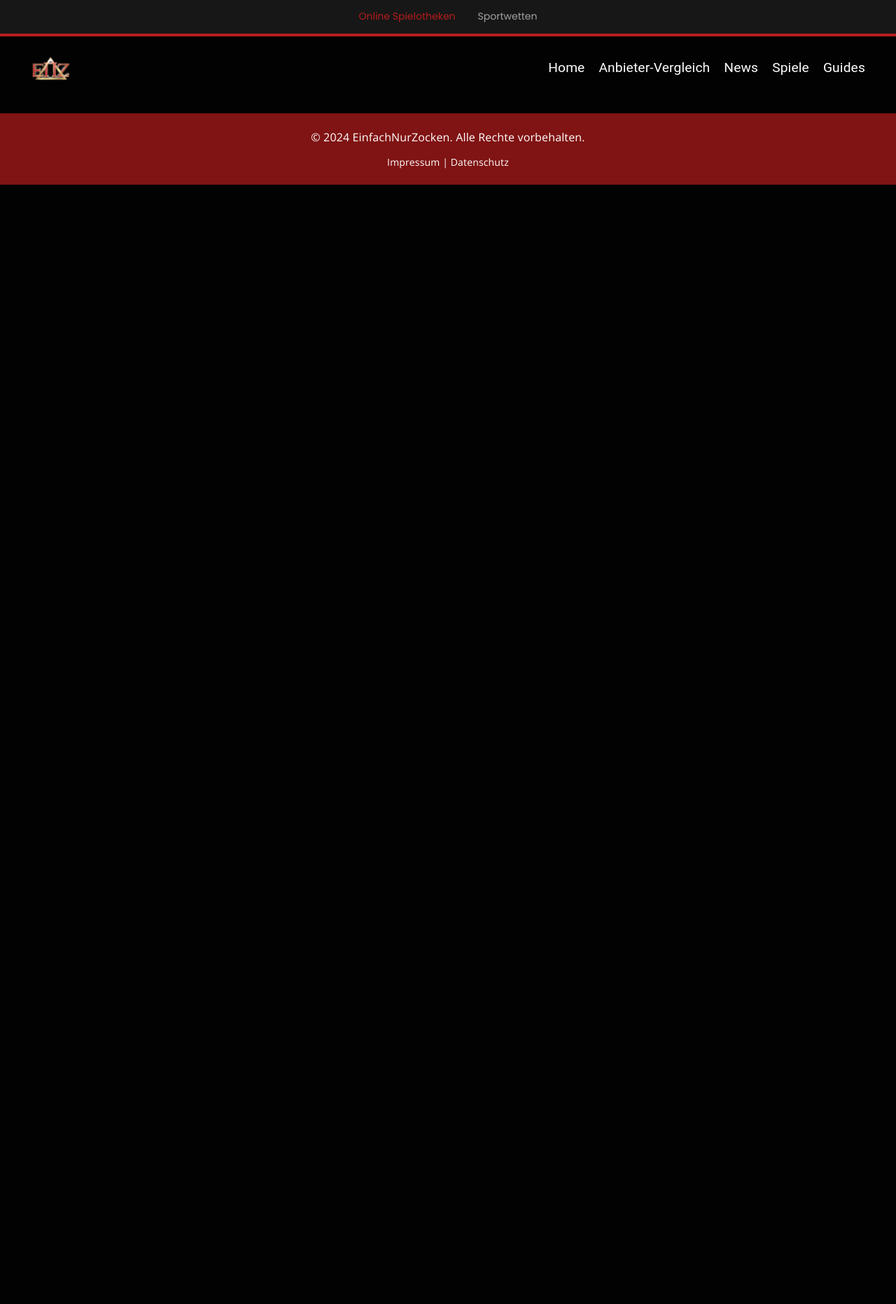
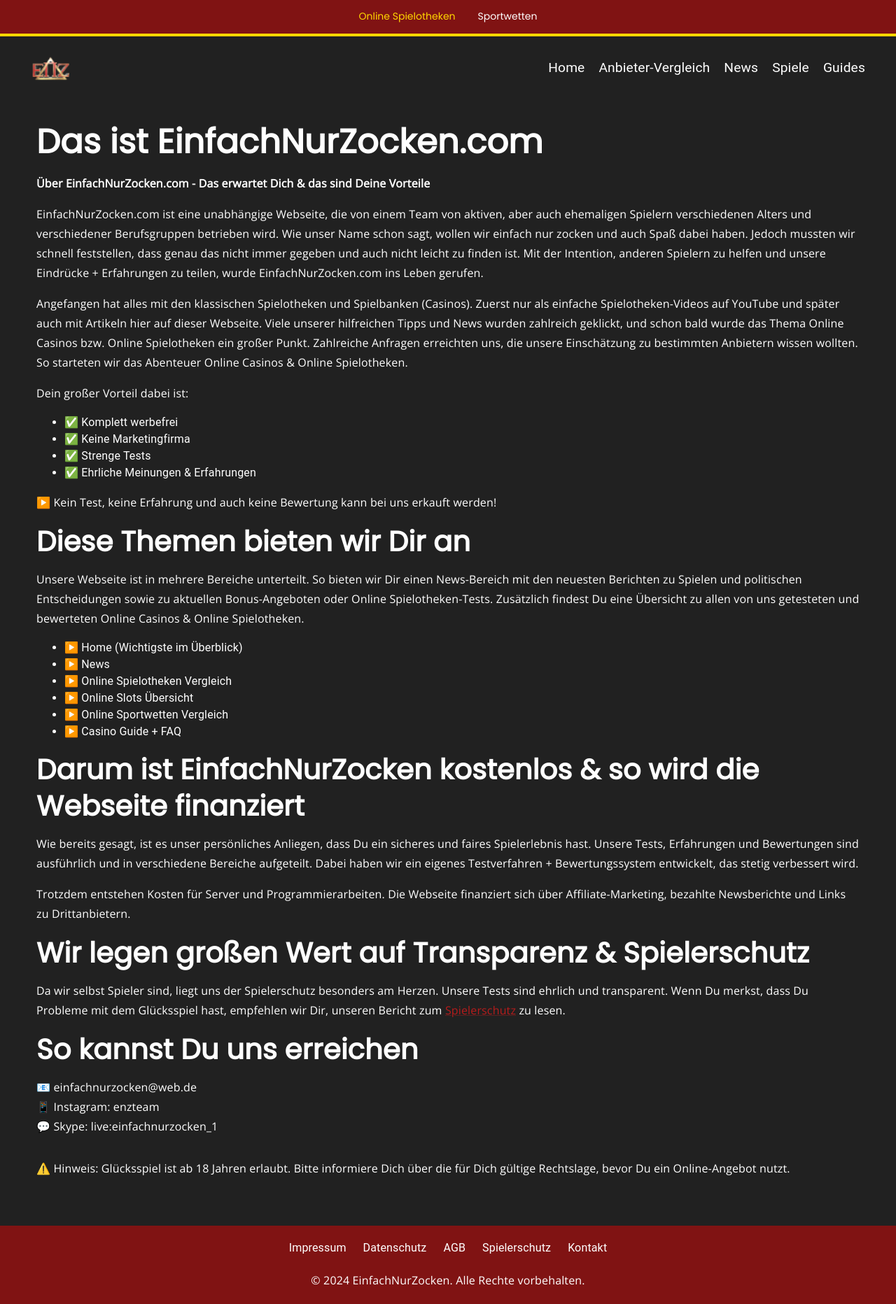
Before and after one commit to NicoLoyLife/einfachnurzocken, a React (Create React App) app: page /about in a window 1280 px wide. Shown: the whole page at 70% size. Before the commit the page ends 800 px from the top, so only its background shows below. Built offline with nearby package versions, Linux system fonts and the light colour scheme; a web font is replaced by a local one.

Commit message:
About Page hinzugefügt

```diff
--- a/src/App.js
+++ b/src/App.js
@@ -15,6 +15,7 @@
 import PrivacyPolicy from './pages/PrivacyPolicy';
 import Spielerschutz from './pages/Spielerschutz';
 import AGB from './pages/AGB';
+import About from './pages/About';
 import themes from './theme';
 
 function App() {
@@ -64,6 +65,7 @@
           <Route path="/datenschutz" element={<PrivacyPolicy />} />
           <Route path="/spielerschutz" element={<Spielerschutz />} />
           <Route path="/agb" element={<AGB />} />
+          <Route path="/about" element={<About />} />
         </Routes>
       </Wrapper>
       <Footer />
--- a/src/components/bonus/BonusOfferCard.js
+++ b/src/components/bonus/BonusOfferCard.js
@@ -103,11 +103,11 @@
             </Box>
 
             <Box sx={{ display: "flex", justifyContent: "space-around", mt: 3 }}>
-            <Button variant="outlined" color="primary">
-                Review
-            </Button>
             <Button variant="contained" color="primary">
                 Jetzt spielen
+            </Button>
+            <Button variant="outlined" color="secondary">
+                Review
             </Button>
             </Box>
         </Box>
--- a/src/components/common/Footer.js
+++ b/src/components/common/Footer.js
@@ -1,5 +1,5 @@
 import React from 'react';
-import { Box, Typography, Link as MuiLink } from '@mui/material';
+import { Box, Typography, Link as MuiLink, Grid } from '@mui/material';
 import { Link } from 'react-router-dom';
 
 function Footer() {
@@ -10,20 +10,41 @@
         color: 'white',
         padding: '20px',
         textAlign: 'center',
-        marginTop: '20px'
+        marginTop: '20px',
       }}
     >
-      <Typography variant="body1">
+      {/* Grid für strukturierte Links */}
+      <Grid container spacing={3} justifyContent="center">
+        <Grid item>
+          <MuiLink component={Link} to="/impressum" color="inherit" underline="hover">
+            Impressum
+          </MuiLink>
+        </Grid>
+        <Grid item>
+          <MuiLink component={Link} to="/datenschutz" color="inherit" underline="hover">
+            Datenschutz
+          </MuiLink>
+        </Grid>
+        <Grid item>
+          <MuiLink component={Link} to="/agb" color="inherit" underline="hover">
+            AGB
+          </MuiLink>
+        </Grid>
+        <Grid item>
+          <MuiLink component={Link} to="/spielerschutz" color="inherit" underline="hover">
+            Spielerschutz
+          </MuiLink>
+        </Grid>
+        <Grid item>
+          <MuiLink component={Link} to="/kontakt" color="inherit" underline="hover">
+            Kontakt
+          </MuiLink>
+        </Grid>
+      </Grid>
+
+      {/* Copyright Hinweis */}
+      <Typography variant="body1" sx={{ marginTop: '20px' }}>
         © 2024 EinfachNurZocken. Alle Rechte vorbehalten.
-      </Typography>
-      <Typography variant='body2' sx={{ marginTop: '10px' }}>
-        <MuiLink component={Link} to="/impressum" color="inherit" underline='hover'>
-          Impressum
-        </MuiLink>
-        {' | '}
-        <MuiLink component={Link} to="/datenschutz" color="inherit" underline='hover'>
-          Datenschutz
-        </MuiLink>
       </Typography>
     </Box>
   );
--- a/src/components/common/Topbar.js
+++ b/src/components/common/Topbar.js
@@ -21,9 +21,10 @@
     <AppBar
       position="static"
       sx={{
-        backgroundColor: "black",
+        backgroundColor: "primary.dark",
+        backgroundImage: "none",
         boxShadow: "none",
-        borderBottom: (theme) => `4px solid ${theme.palette.primary.main}`, // BorderBottom in Primärfarbe
+        borderBottom: (theme) => `4px solid ${theme.palette.secondary.main}`, // BorderBottom in Primärfarbe
       }}
     >
       <Tabs
@@ -36,9 +37,10 @@
           },
           ".MuiTab-root": {
             color: "white", // Textfarbe für inaktive Tabs
+            opacity: 1, // Volle Deckkraft für inaktive Tabs
           },
           ".Mui-selected": {
-            color: "primary.main", // Textfarbe für aktive Tabs
+            color: "secondary.main", // Textfarbe für aktive Tabs
           },
         }}
         centered
--- a/src/pages/About.js
+++ b/src/pages/About.js
@@ -0,0 +1,90 @@
+import React from 'react';
+import { Box, Typography, Link as MuiLink } from '@mui/material';
+
+function About() {
+  return (
+    <Box sx={{ padding: '2rem' }}>
+      <Typography variant="h1" component="h1" gutterBottom>
+        Das ist EinfachNurZocken.com
+      </Typography>
+
+      <Typography variant="body1" paragraph>
+        <strong>Über EinfachNurZocken.com - Das erwartet Dich & das sind Deine Vorteile</strong>
+      </Typography>
+      <Typography variant="body1" paragraph>
+        EinfachNurZocken.com ist eine unabhängige Webseite, die von einem Team von aktiven, aber auch ehemaligen Spielern verschiedenen Alters und verschiedener Berufsgruppen betrieben wird. Wie unser Name schon sagt, wollen wir einfach nur zocken und auch Spaß dabei haben. Jedoch mussten wir schnell feststellen, dass genau das nicht immer gegeben und auch nicht leicht zu finden ist. Mit der Intention, anderen Spielern zu helfen und unsere Eindrücke + Erfahrungen zu teilen, wurde EinfachNurZocken.com ins Leben gerufen.
+      </Typography>
+
+      <Typography variant="body1" paragraph>
+        Angefangen hat alles mit den klassischen Spielotheken und Spielbanken (Casinos). Zuerst nur als einfache Spielotheken-Videos auf YouTube und später auch mit Artikeln hier auf dieser Webseite. Viele unserer hilfreichen Tipps und News wurden zahlreich geklickt, und schon bald wurde das Thema Online Casinos bzw. Online Spielotheken ein großer Punkt. Zahlreiche Anfragen erreichten uns, die unsere Einschätzung zu bestimmten Anbietern wissen wollten. So starteten wir das Abenteuer Online Casinos & Online Spielotheken.
+      </Typography>
+
+      <Typography variant="body1" paragraph>
+        Dein großer Vorteil dabei ist:
+      </Typography>
+      <ul>
+        <li>✅ Komplett werbefrei</li>
+        <li>✅ Keine Marketingfirma</li>
+        <li>✅ Strenge Tests</li>
+        <li>✅ Ehrliche Meinungen & Erfahrungen</li>
+      </ul>
+
+      <Typography variant="body1" paragraph>
+        ▶️ Kein Test, keine Erfahrung und auch keine Bewertung kann bei uns erkauft werden!
+      </Typography>
+
+      <Typography variant="h2" component="h2" gutterBottom>
+        Diese Themen bieten wir Dir an
+      </Typography>
+
+      <Typography variant="body1" paragraph>
+        Unsere Webseite ist in mehrere Bereiche unterteilt. So bieten wir Dir einen News-Bereich mit den neuesten Berichten zu Spielen und politischen Entscheidungen sowie zu aktuellen Bonus-Angeboten oder Online Spielotheken-Tests. Zusätzlich findest Du eine Übersicht zu allen von uns getesteten und bewerteten Online Casinos & Online Spielotheken.
+      </Typography>
+
+      <ul>
+        <li>▶️ Home (Wichtigste im Überblick)</li>
+        <li>▶️ News</li>
+        <li>▶️ Online Spielotheken Vergleich</li>
+        <li>▶️ Online Slots Übersicht</li>
+        <li>▶️ Online Sportwetten Vergleich</li>
+        <li>▶️ Casino Guide + FAQ</li>
+      </ul>
+
+      <Typography variant="h2" component="h2" gutterBottom>
+        Darum ist EinfachNurZocken kostenlos & so wird die Webseite finanziert
+      </Typography>
+
+      <Typography variant="body1" paragraph>
+        Wie bereits gesagt, ist es unser persönliches Anliegen, dass Du ein sicheres und faires Spielerlebnis hast. Unsere Tests, Erfahrungen und Bewertungen sind ausführlich und in verschiedene Bereiche aufgeteilt. Dabei haben wir ein eigenes Testverfahren + Bewertungssystem entwickelt, das stetig verbessert wird.
+      </Typography>
+
+      <Typography variant="body1" paragraph>
+        Trotzdem entstehen Kosten für Server und Programmierarbeiten. Die Webseite finanziert sich über Affiliate-Marketing, bezahlte Newsberichte und Links zu Drittanbietern.
+      </Typography>
+
+      <Typography variant="h2" component="h2" gutterBottom>
+        Wir legen großen Wert auf Transparenz & Spielerschutz
+      </Typography>
+
+      <Typography variant="body1" paragraph>
+        Da wir selbst Spieler sind, liegt uns der Spielerschutz besonders am Herzen. Unsere Tests sind ehrlich und transparent. Wenn Du merkst, dass Du Probleme mit dem Glücksspiel hast, empfehlen wir Dir, unseren Bericht zum <MuiLink component="a" href="/spielerschutz" color="primary">Spielerschutz</MuiLink> zu lesen.
+      </Typography>
+
+      <Typography variant="h2" component="h2" gutterBottom>
+        So kannst Du uns erreichen
+      </Typography>
+
+      <Typography variant="body1" paragraph>
+        📧 einfachnurzocken@web.de <br />
+        📱 Instagram: enzteam <br />
+        💬 Skype: live:einfachnurzocken_1
+      </Typography>
+
+      <Typography variant="body1" paragraph sx={{ mt: 4 }}>
+        ⚠️ Hinweis: Glücksspiel ist ab 18 Jahren erlaubt. Bitte informiere Dich über die für Dich gültige Rechtslage, bevor Du ein Online-Angebot nutzt.
+      </Typography>
+    </Box>
+  );
+}
+
+export default About;
--- a/src/theme.js
+++ b/src/theme.js
@@ -89,7 +89,7 @@
       mode: "dark",
       primary: { main: "#b71c1c" }, // Dunkles Rot
       secondary: { main: "#FFD700" }, // Gold/helles Gelb
-      background: { default: "#020202", paper: "#2b2b2b" },
+      background: { default: "#212121", paper: "#2b2b2b" },
       text: { primary: "#ffffff", secondary: "#bdbdbd" },
     },
     typography,
@@ -99,8 +99,8 @@
     palette: {
       mode: "dark",
       primary: { main: "#28A745" }, // Dunkles Grün
-      secondary: { main: "#007BFF" }, // Helleres Grün
-      background: { default: "#020202", paper: "#2b2b2b" },
+      secondary: { main: "#FFD700" }, // Helleres Grün
+      background: { default: "#212121", paper: "#2b2b2b" },
       text: { primary: "#ffffff", secondary: "#bdbdbd" },
     },
     typography,
```
